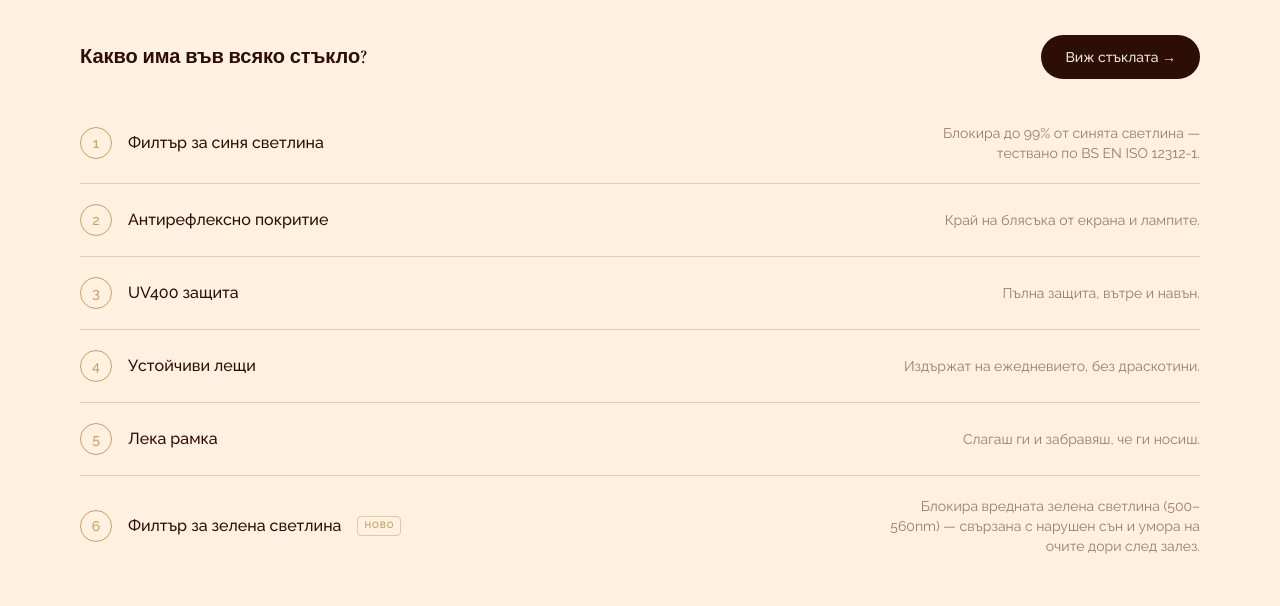
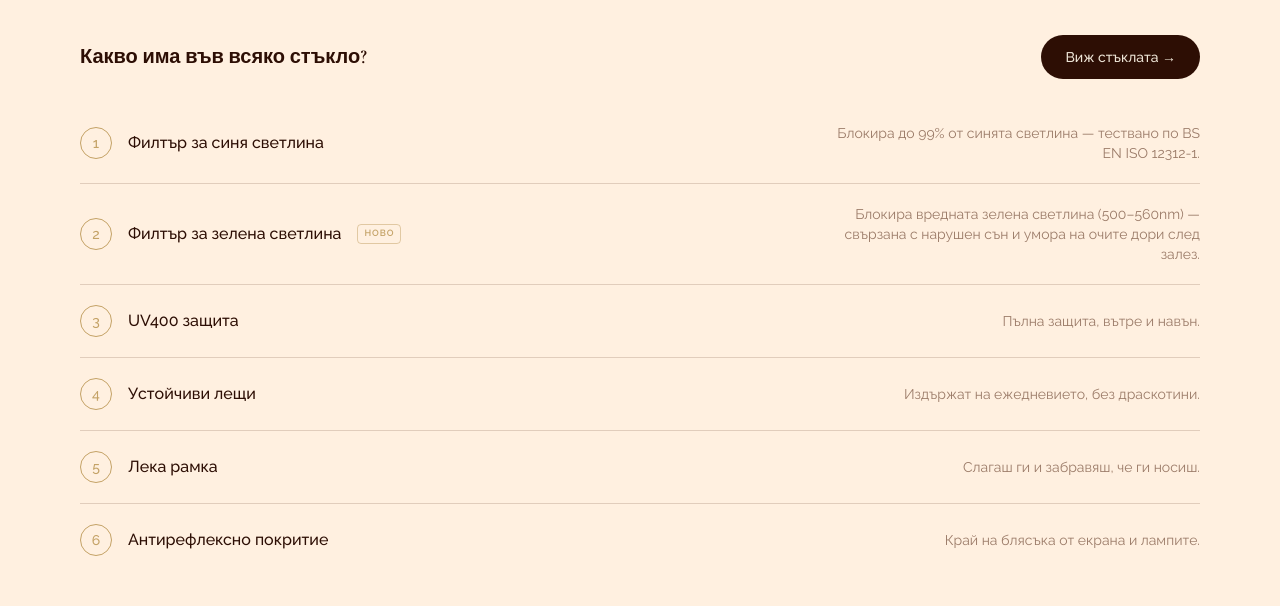
Before and after one commit to petarkozarev1/alpe-store, a Next.js app: page / in a window 1280 px wide. Shown: the part 1960-2566 px from the top of the page. Built offline with nearby package versions, Linux system fonts and the light colour scheme.

Commit message:
fix: swap ingredients 2 and 6, widen description column to 2 lines

```diff
--- a/components/landing/IngredientsSection.tsx
+++ b/components/landing/IngredientsSection.tsx
@@ -61,7 +61,7 @@ export default function IngredientsSection() {
                       <span className="font-sans text-[9px] font-semibold tracking-widest uppercase text-gold border border-gold/50 rounded px-1.5 py-0.5 flex-shrink-0">{ingredient.badge}</span>
                     )}
                   </div>
-                  <span className="text-stone text-sm text-right max-w-xs shrink-0">{ingredient.description}</span>
+                  <span className="text-stone text-sm text-right max-w-sm shrink-0">{ingredient.description}</span>
                 </div>
                 {i < ingredients.length - 1 && <hr className="border-stone/30" />}
               </motion.div>
--- a/lib/data/content.ts
+++ b/lib/data/content.ts
@@ -40,11 +40,11 @@ export const ingredientsContent = {
 
 export const ingredients: Ingredient[] = [
   { number: 1, name: 'Филтър за синя светлина', description: 'Блокира до 99% от синята светлина — тествано по BS EN ISO 12312-1.' },
-  { number: 2, name: 'Антирефлексно покритие', description: 'Край на блясъка от екрана и лампите.' },
+  { number: 2, name: 'Филтър за зелена светлина', description: 'Блокира вредната зелена светлина (500–560nm) — свързана с нарушен сън и умора на очите дори след залез.', badge: 'НОВО' },
   { number: 3, name: 'UV400 защита', description: 'Пълна защита, вътре и навън.' },
   { number: 4, name: 'Устойчиви лещи', description: 'Издържат на ежедневието, без драскотини.' },
   { number: 5, name: 'Лека рамка', description: 'Слагаш ги и забравяш, че ги носиш.' },
-  { number: 6, name: 'Филтър за зелена светлина', description: 'Блокира вредната зелена светлина (500–560nm) — свързана с нарушен сън и умора на очите дори след залез.', badge: 'НОВО' },
+  { number: 6, name: 'Антирефлексно покритие', description: 'Край на блясъка от екрана и лампите.' },
 ]
 
 export const howItWorksContent = {
```
